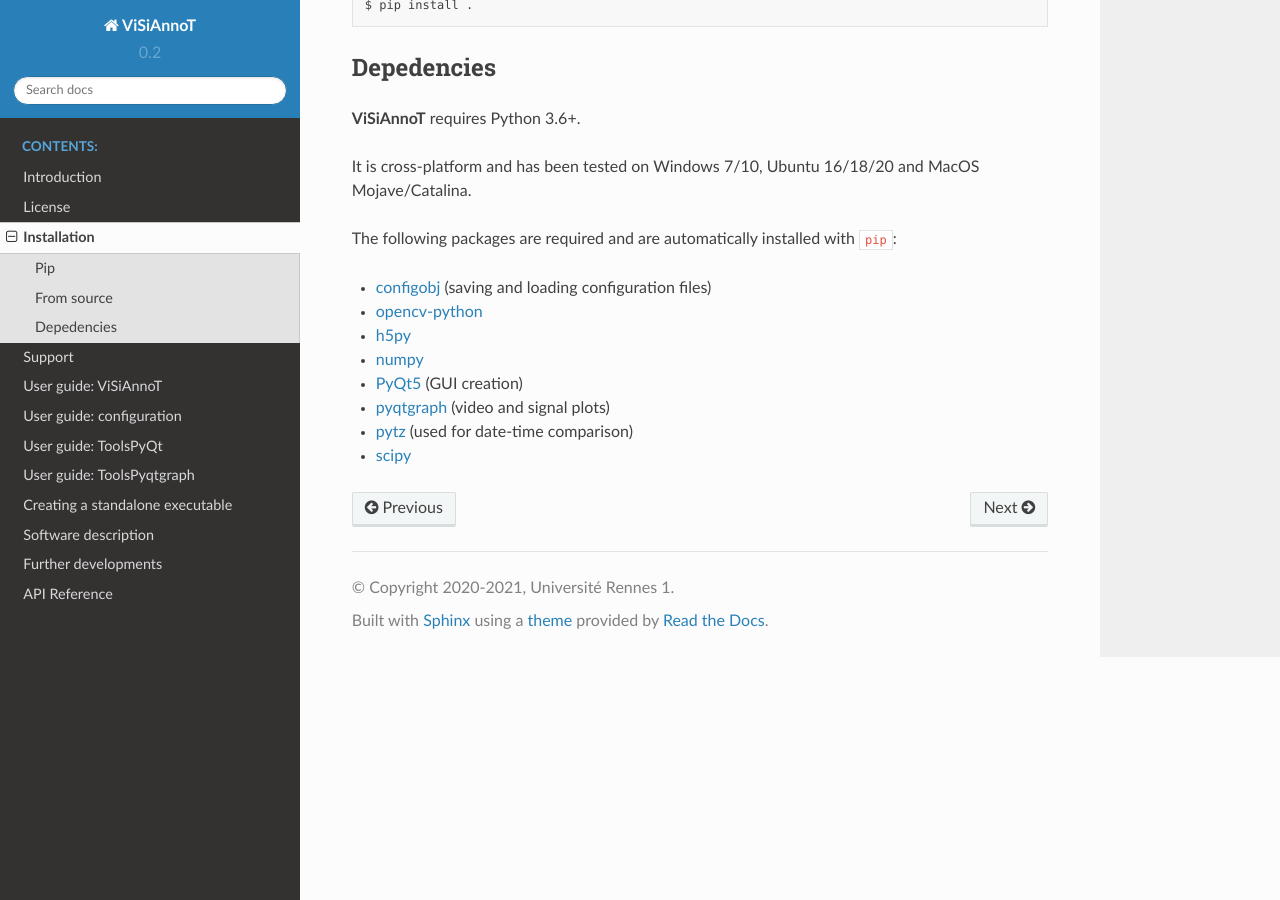
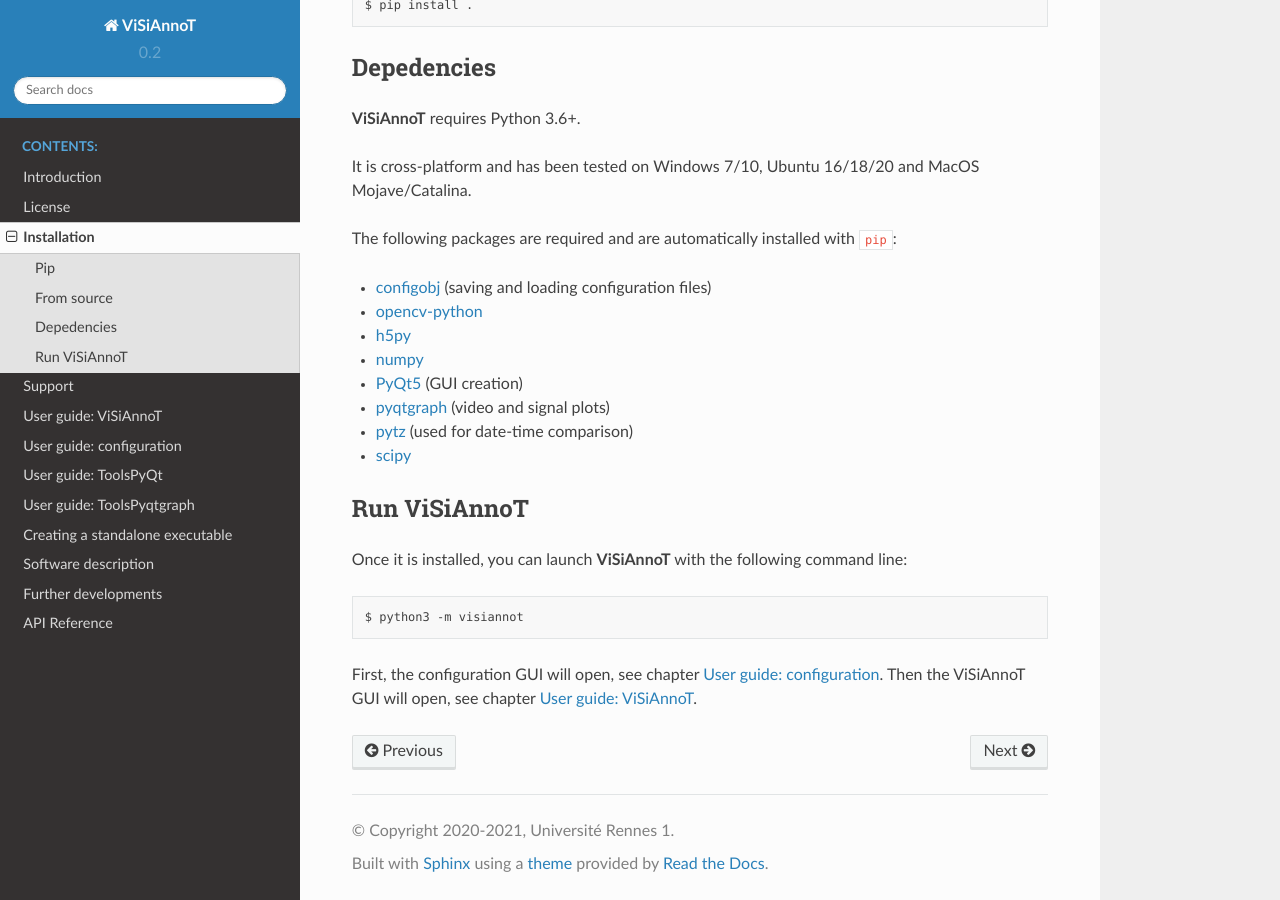
Before and after one commit to RphWbr/visiannot, a Sphinx documentation site: the page built from doc/source/install.rst, in a window 1280 px wide and 900 px high, scrolled down 534 px. Built offline with Sphinx 7.4.7 and the Read the Docs theme 2.0.0, drawn with Linux system fonts in a browser that asks for light colours; formulas are drawn with MathJax 3.

Commit message:
update documentation

```diff
--- a/doc/source/install.rst
+++ b/doc/source/install.rst
@@ -39,3 +39,13 @@
 * `pyqtgraph <http://pyqtgraph.org/>`_ (video and signal plots)
 * `pytz <https://pypi.org/project/pytz/>`_ (used for date-time comparison)
 * `scipy <https://www.scipy.org/>`_
+
+
+Run ViSiAnnoT
+=============
+
+Once it is installed, you can launch **ViSiAnnoT** with the following command line::
+
+    $ python3 -m visiannot
+
+First, the configuration GUI will open, see chapter :ref:`configuration`. Then the ViSiAnnoT GUI will open, see chapter :ref:`userguide-visiannot`.
```
